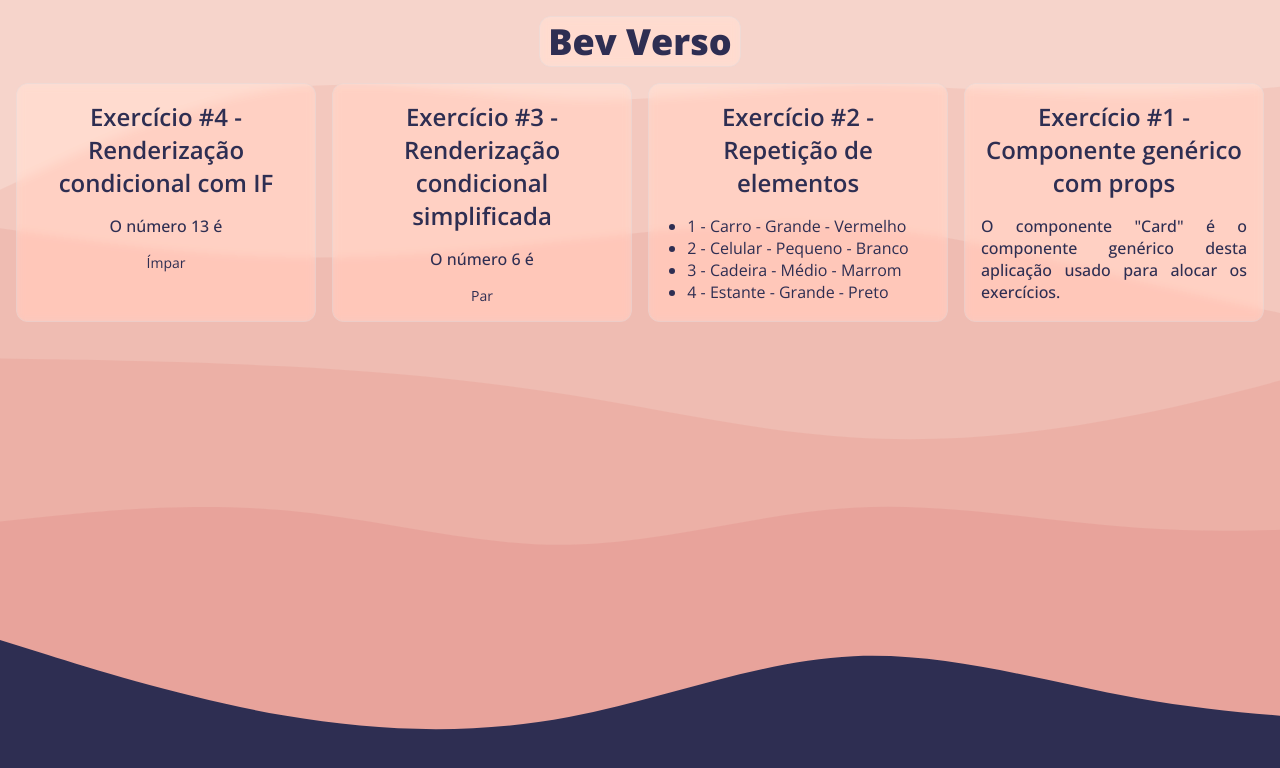
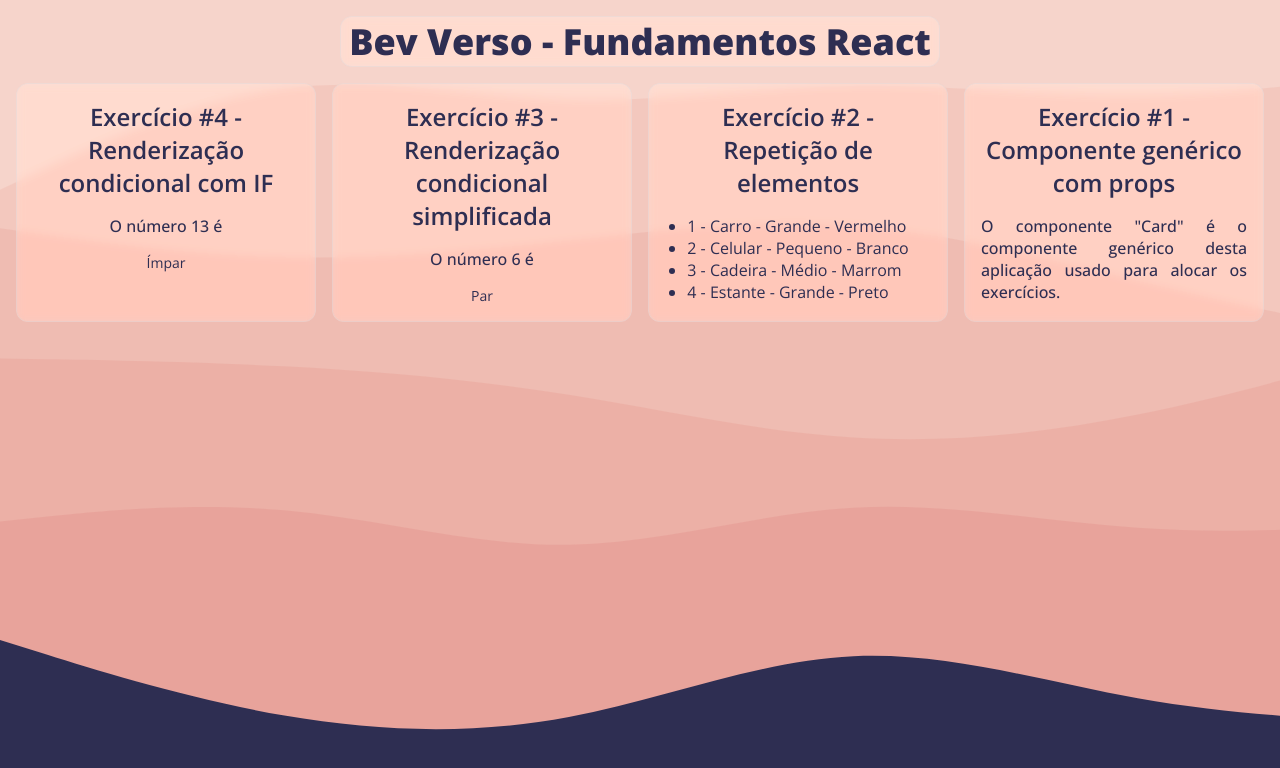
Before and after one commit to develyrios/aprendizado-front, a React (Vite) app: page / in a window 1280 px wide. Shown: the top 768 px of the page. Built offline with nearby package versions, Linux system fonts and the light colour scheme.

Commit message:
<feat>:atualiza título do header

```diff
--- a/src/components/Header/index.jsx
+++ b/src/components/Header/index.jsx
@@ -5,7 +5,7 @@
     return (
         <Container className="glassMorph">
             <HeaderTitle>
-                Bev Verso
+                Bev Verso - Fundamentos React
             </HeaderTitle>
         </Container>
     )
```
